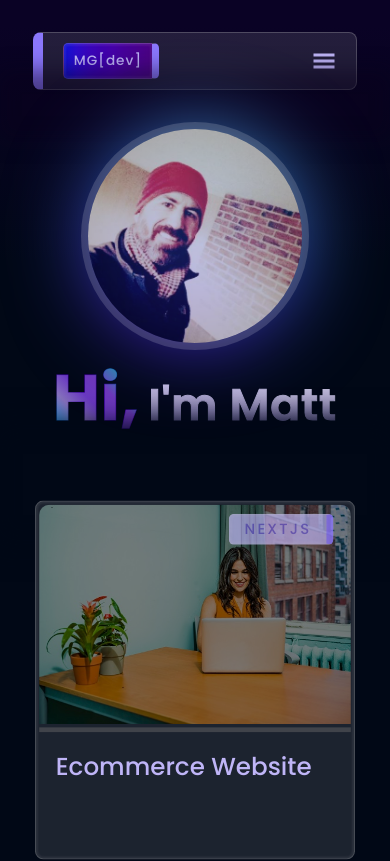
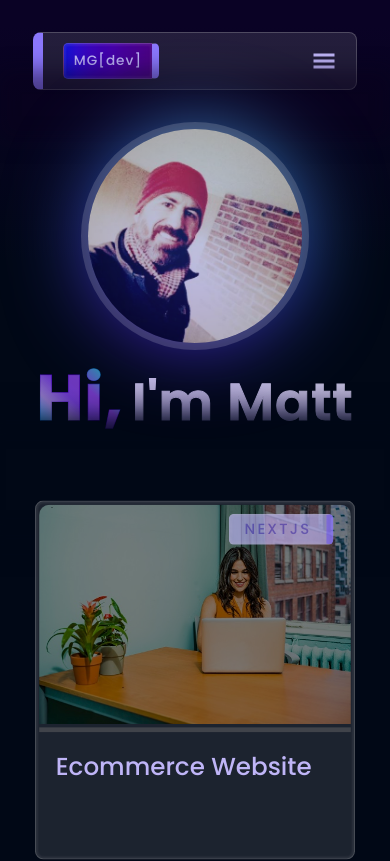
Before and after one commit to midcenturydude7/nextjs-portfolio-site, a Next.js app: page / in a window 390 px wide. Shown: the top 861 px of the page. Built offline with nearby package versions, Linux system fonts and the light colour scheme.

Commit message:
Resized hero section text via media queries

```diff
--- a/app/components/HeroSection/styles/HeroSection.module.css
+++ b/app/components/HeroSection/styles/HeroSection.module.css
@@ -188,13 +188,13 @@
 /* MEDIA QUERIES */
 @media (max-width: 501px) {
   .main-wrapper .main-content .main-title::after {
-    bottom: -40px !important;
+    bottom: -35px !important;
   }
   .main-wrapper .main-content .main-title .main-title-link .gradient-title-greeting {
     font-size: 4rem !important;
   }
   .main-wrapper .main-content .main-title .gradient-title-name {
-    font-size: 2.75rem !important;
+    font-size: 3.25rem !important;
   }
 }
 @media (max-width: 650px) {
--- a/app/components/HeroSection/styles/HeroSection.module.scss
+++ b/app/components/HeroSection/styles/HeroSection.module.scss
@@ -219,7 +219,7 @@
     .main-content {
       .main-title {
         &::after {
-          bottom: -40px !important;
+          bottom: -35px !important;
         }
         .main-title-link {
           .gradient-title-greeting {
@@ -227,7 +227,7 @@
           }
         }
         .gradient-title-name {
-          font-size: 2.75rem !important;
+          font-size: 3.25rem !important;
         }
       }
     }
```
